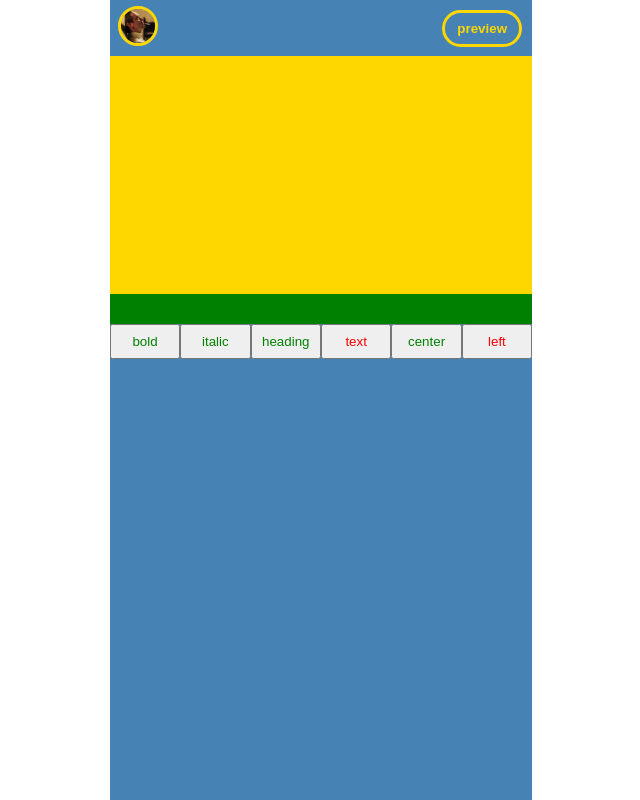
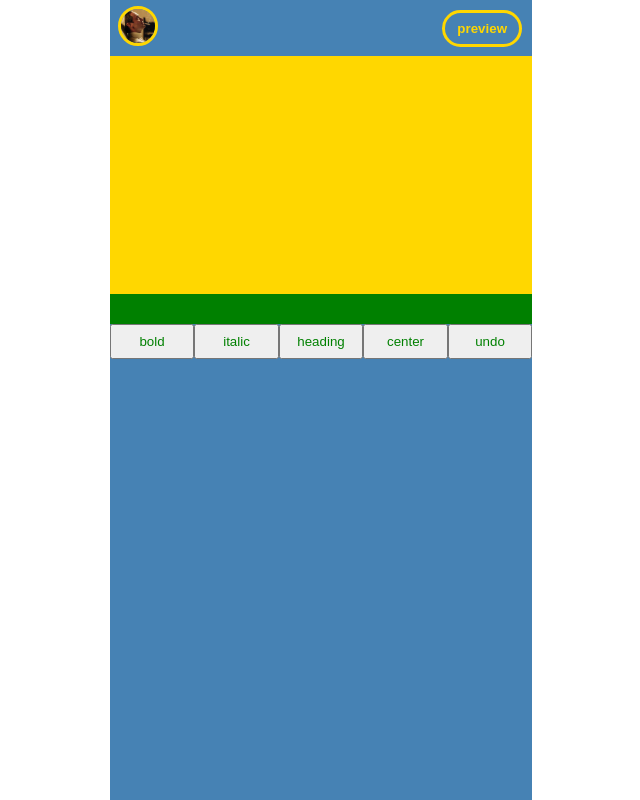
Before and after one commit to iota-unum/editor-playground, a Next.js app: page /compose in a window 1280 px wide. Shown: the whole page, without its empty margins (319-959 px from the left). Built offline with nearby package versions, Linux system fonts and the light colour scheme.

Commit message:
implemented center-left switch added undo btn

```diff
--- a/components/EditBar.js
+++ b/components/EditBar.js
@@ -3,16 +3,25 @@ import EditButton from './EditButton';
 import useStore from '../store';
 
 function EditBar() {
-
+  const commandState = useStore((state) => state.commandState);
 
   return (
     <div className='editbar'>
-      <EditButton cmd='bold' name='bold'/>
-      <EditButton cmd='italic' name='italic'/>
-      <EditButton cmd='formatBlock' arg='h1'name='heading'/>
-      <EditButton cmd='formatBlock' arg='div' name='text'/>
-      <EditButton cmd='justifyCenter'  name='center'/>
-      <EditButton cmd='justifyLeft' name='left'/>
+      <EditButton cmd='bold' name='bold' />
+      <EditButton cmd='italic' name='italic' />
+
+      {commandState.heading ? (
+        <EditButton cmd='formatBlock' arg='div' name='text' />
+      ) : (
+        <EditButton cmd='formatBlock' arg='h1' name='heading' />
+      )}
+
+      {commandState.center ? (
+        <EditButton cmd='justifyLeft' name='left' />
+      ) : (
+        <EditButton cmd='justifyCenter' name='center' />
+      )}
+ <EditButton cmd='undo' name='undo' />
 
       <style jsx>
         {`
```
